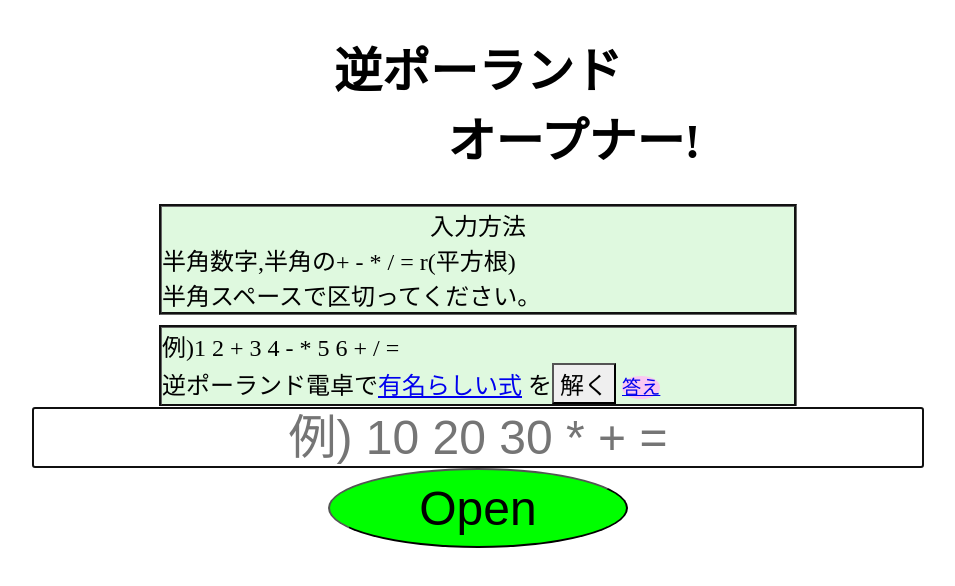
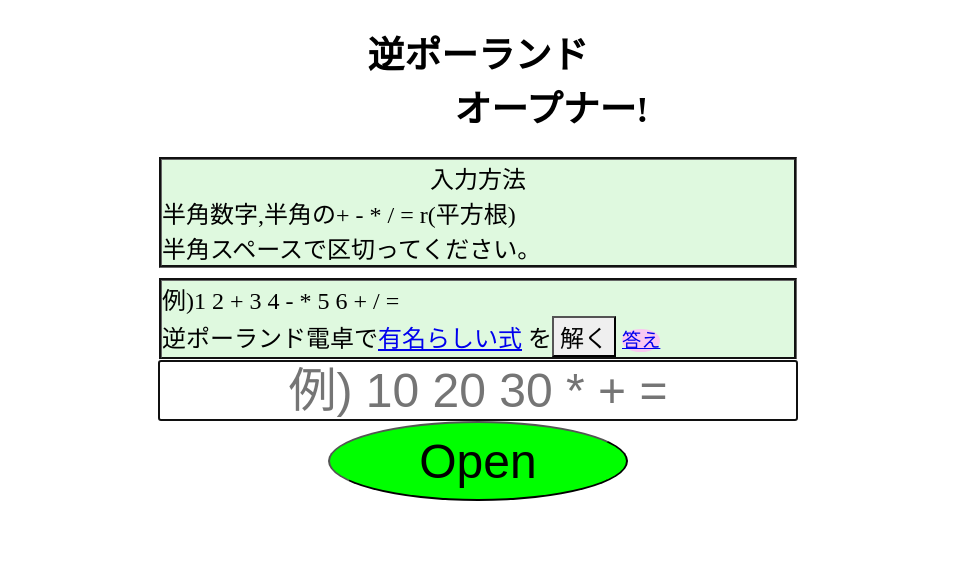
Before and after one commit to enoatu/GyakuPOpener, a plain HTML site: page index.html in a window 1280 px wide. Shown: the whole page, without its empty margins (162-1117 px from the left). Drawn offline with nearby package versions, Linux system fonts and the light colour scheme.

Commit message:
ほぼ完成

```diff
--- a/js.js
+++ b/js.js
@@ -138,7 +138,7 @@ function text() {console.log("calc");
     arr_Element_Delete();
     outstack();
     if(finishFlag===true) {
-        $("#out_stack").html("計算終了");
+        $("#out_stack").html("<span id='sore'>計算終了</span>"+"<img id='im' src='./finish.png'>");
         $("#button").prop("disabled", false);
         $("#b_im").html("<button id='button'>Open</button>");
         buttonLock=false;
--- a/style.css
+++ b/style.css
@@ -96,14 +96,14 @@
 @media screen and (min-width:1024px){
     /*パソコン修正用*/
     h1{
-        font-size: 3em;
+        font-size: 2.3em;
     }
     #wrap {
         font-size: 3em;
     }
     #in > input{
         font-size: 1em;
-        width:70%;
+        width:50%;
 
     }
     #button{
```
Also changed, not shown: finish.png (added).
